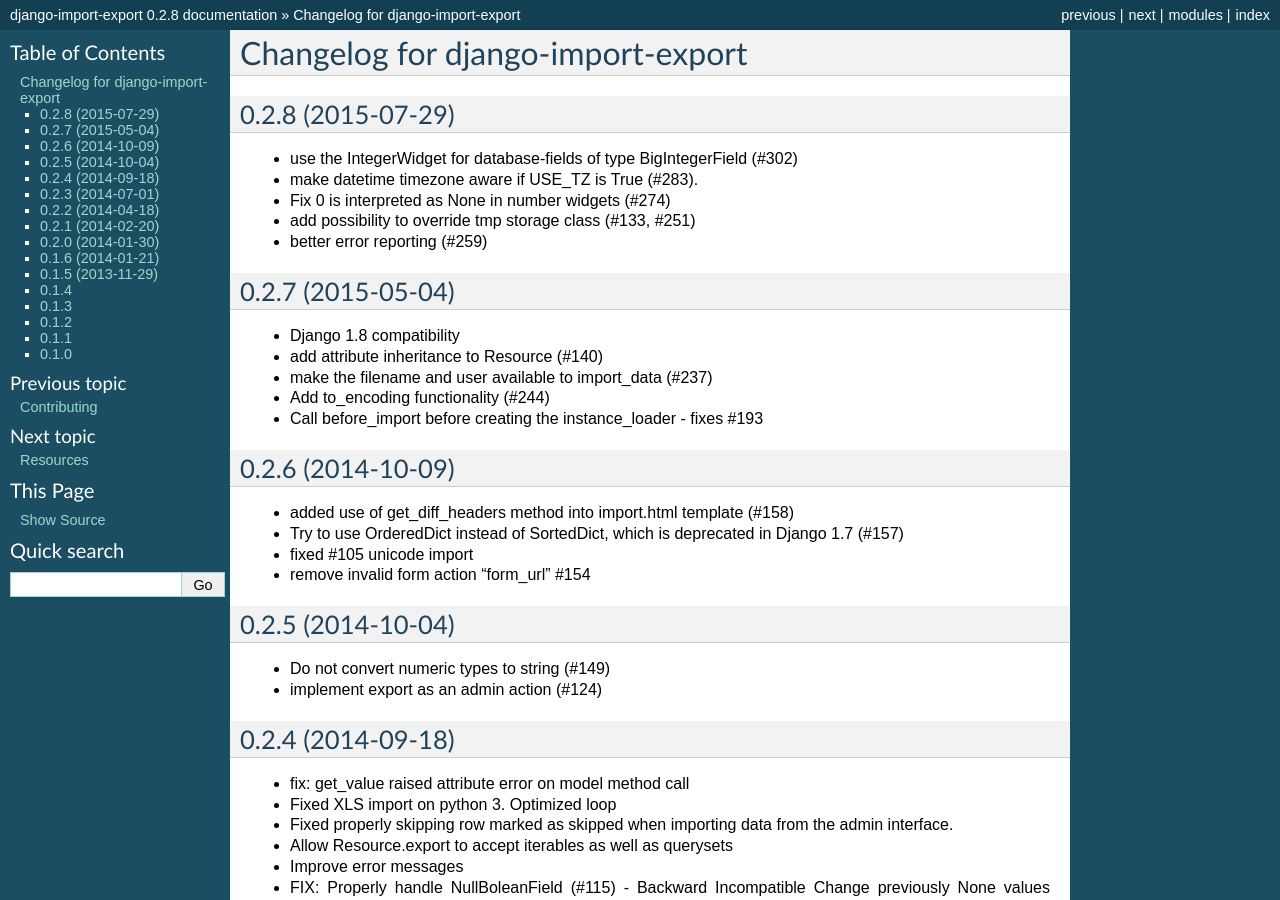
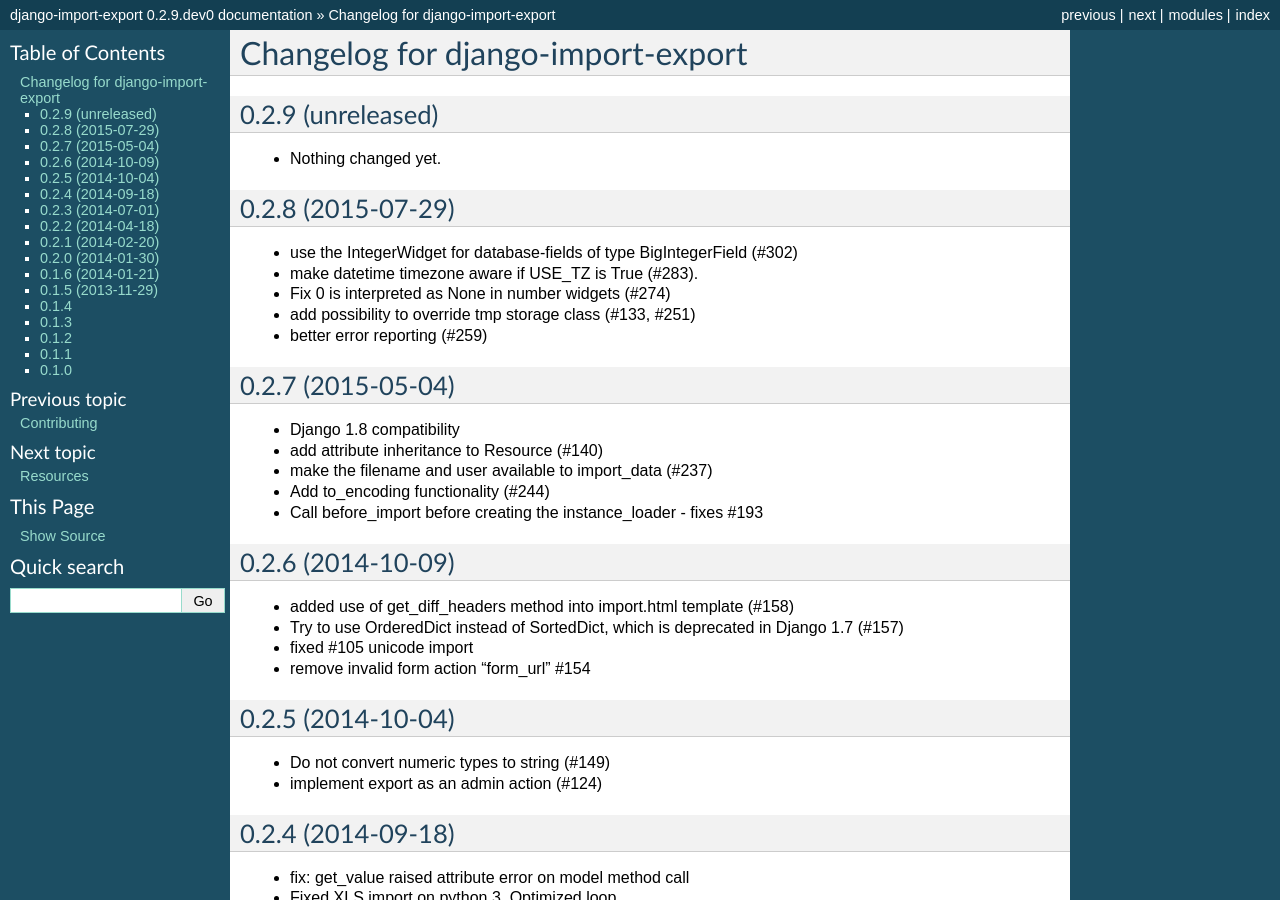
Before and after one commit to django-import-export/django-import-export, a Sphinx documentation site: the page built from docs/changelog.rst, in a window 1280 px wide and 900 px high. Built offline with Sphinx 7.4.7, drawn with Linux system fonts in a browser that asks for light colours; some of the changed text lies outside the part shown.

Commit message:
Back to development: 0.2.9

```diff
--- a/docs/changelog.rst
+++ b/docs/changelog.rst
@@ -1,5 +1,11 @@
 Changelog for django-import-export
 ==================================
+
+0.2.9 (unreleased)
+------------------
+
+- Nothing changed yet.
+
 
 0.2.8 (2015-07-29)
 ------------------
--- a/import_export/__init__.py
+++ b/import_export/__init__.py
@@ -1 +1 @@
-__version__ = '0.2.8'
+__version__ = '0.2.9.dev0'
```
